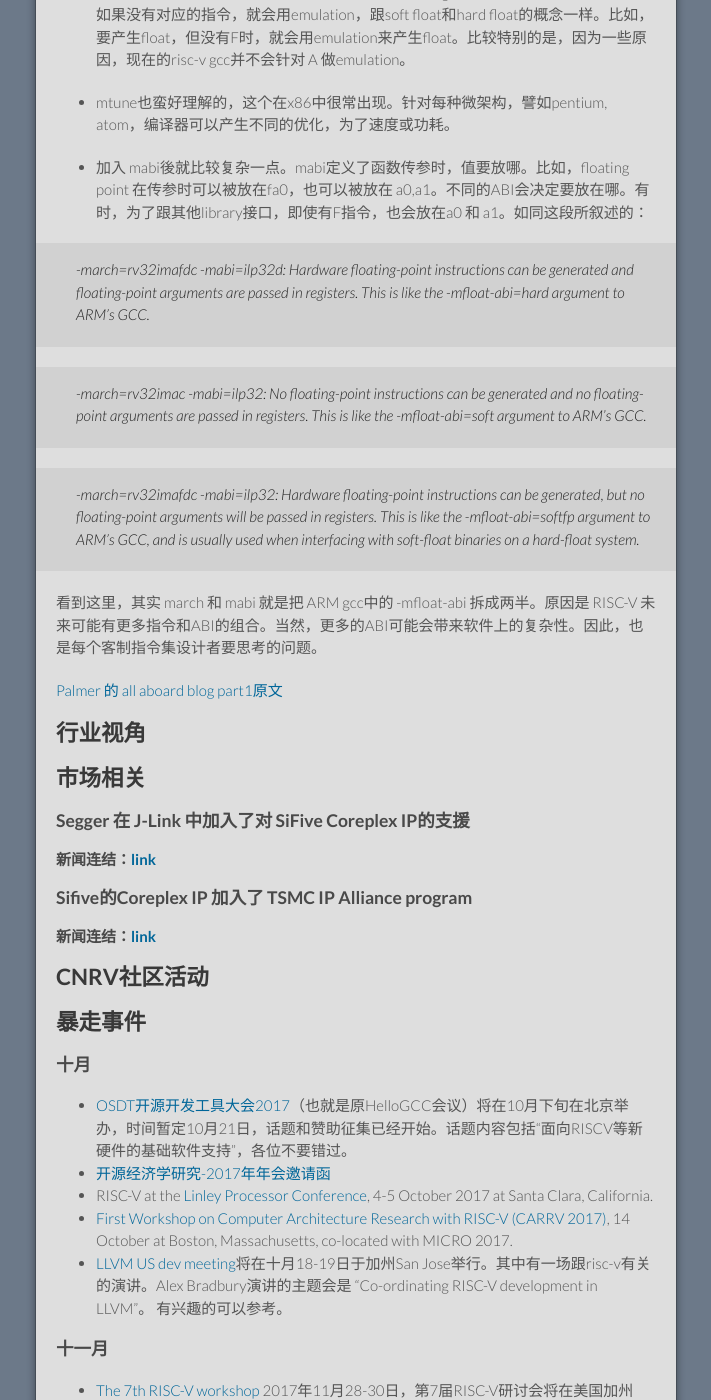
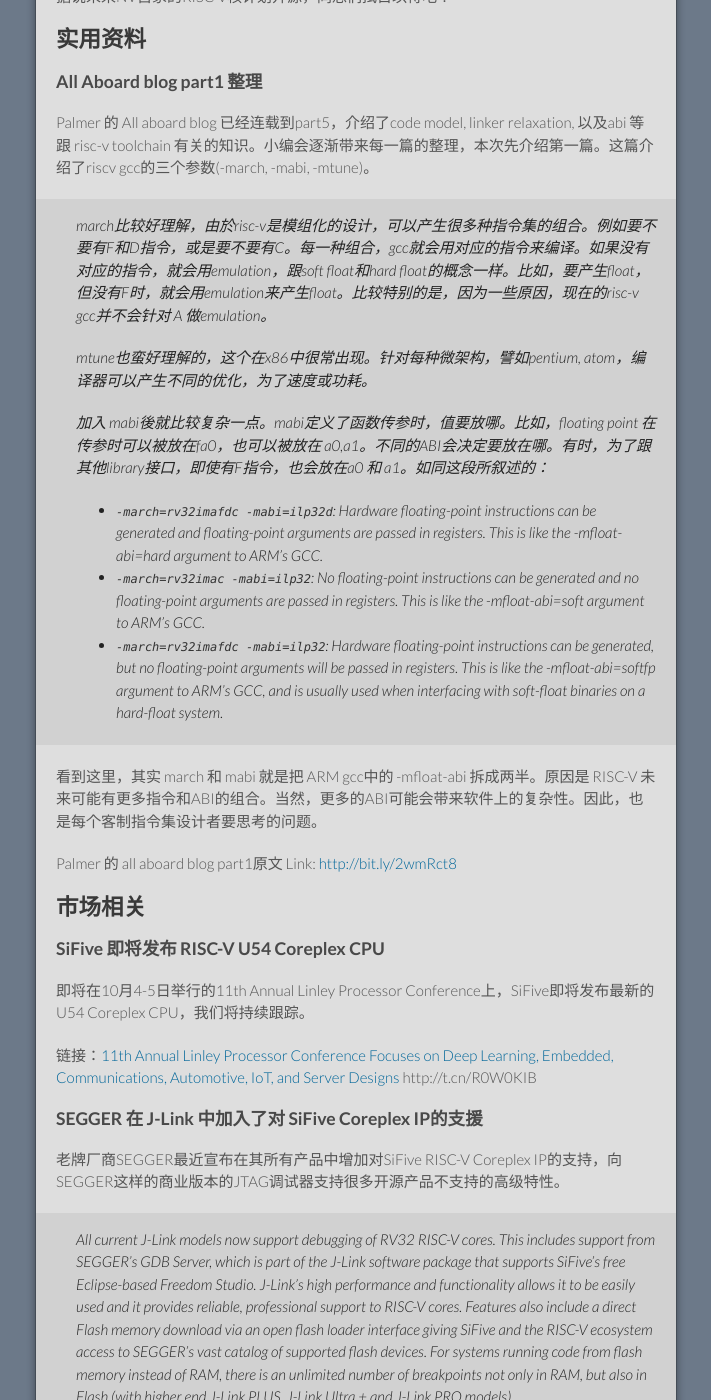
Before and after one commit to cnrv/home, a Jekyll site: the page built from bi-week-rpts/2017-09-28.md, in a window 1280 px wide and 1400 px high, scrolled down 4561 px. Shown: the whole window, without its empty margins (284-995 px from the left). Built offline with Jekyll 4.4.1, drawn with Linux system fonts in a browser that asks for light colours; Markdown is read by kramdown in place of the engine named in the settings; comment, search, counter and statistics services are not loaded; our own code applies the rules of GitHub Pages for plain Markdown files; some of the changed text lies outside the part shown.

Commit message:
add more news and better markdown.
Signed-off-by: Alex Guo <xfguo@credosemi.com.cn>

```diff
--- a/bi-week-rpts/2017-09-28.md
+++ b/bi-week-rpts/2017-09-28.md
@@ -72,11 +77,12 @@
 > Figure 3.15 below shows a 'Sample code for setting the 64-bit time comparand in RV32 assuming the registers live in a strongly ordered I/O region.'
 >
 > ~~~
->  	# New comparand is in a1:a0.
->         li t0, -1
->         sw t0, mtimecmp   # No smaller than old value.
->         sw a1, mtimecmp+4 # No smaller than new value.
->         sw a0, mtimecmp   # New value.
+> # New comparand is in a1:a0.
+>
+> li t0, -1
+> sw t0, mtimecmp   # No smaller than old value.
+> sw a1, mtimecmp+4 # No smaller than new value.
+> sw a0, mtimecmp   # New value.
 > ~~~
 
 相关讨论：[https://goo.gl/pPjwom](https://groups.google.com/a/groups.riscv.org/forum/#!msg/isa-dev/dVQVKx7f8eE/KsHJAw01CAAJ)
@@ -110,8 +116,10 @@
 - 虽然PA->cache set产生了多重映射，VA->cache set仍然是单映射。所有的cache读操作正常执行，写操操作时则检查所有的可能副本，将其去除(invalidate)。
 - 在页表分配时强制虚拟页表地址和物理页表地址的重叠部分相同，避免TLB结果和cache set不匹配问题。这种方法被称为page coloring。
 
-#### Rocket-Chip的问题：[https://git.io/v5jjF](https://github.com/freechipsproject/rocket-chip/issues/1008)
-#### 突破限制的方法：[CMU ECE-447 课件](https://www.ece.cmu.edu/~ece447/s13/lib/exe/fetch.php?media=onur-447-spring13-lecture24-advancedcaching-afterlecture.pdf)
+参考：
+
+- Rocket-Chip的问题：[https://git.io/v5jjF](https://github.com/freechipsproject/rocket-chip/issues/1008)
+- 突破限制的方法：[CMU ECE-447 课件 Link:http://bit.ly/2wlPrw8](https://www.ece.cmu.edu/~ece447/s13/lib/exe/fetch.php?media=onur-447-spring13-lecture24-advancedcaching-afterlecture.pdf)
 
 ## 代码更新
 
@@ -165,12 +173,14 @@
 这里还只是涉及两个处理器没有第三级缓存的缓存一致性实现，如果有了三级缓存，估计问题的复杂度还得高个数量级。
 也许真的应该在设计缓存一致性控制模块之前，先建立行为模型，用形式验证的方法先证明没有死锁状况。
 
-#### 具体讨论：[https://git.io/v5YAb](https://github.com/lowRISC/lowrisc-chip/issues/67)
-#### 问题修复：[https://git.io/v5pNi](https://github.com/lowRISC/uncore/pull/4)
-
-## 安全点评
+- 具体讨论：[https://git.io/v5YAb](https://github.com/lowRISC/lowrisc-chip/issues/67)
+- 问题修复：[https://git.io/v5pNi](https://github.com/lowRISC/uncore/pull/4)
 
 ## 微群热点
+
+最近NVIDIA开源了其AI加速器DLA，在群内引起了不少关注，更有不少同学开始通宵狂肯DLA代码，短短几天时间GitHub上就有16个Issues；NV的员工也是辛苦，三更半夜不睡觉连夜回答。DLA的开源事件最终的影响恐怕要数年之后才能看到，但是硬件/Silicon开源这股风已经停不下来了！
+
+据说未来NV自家的RISC-V核计划开源，同志们拭目以待吧！
 
 ## 实用资料
 
@@ -178,31 +188,42 @@
 
 Palmer 的 All aboard blog 已经连载到part5，介绍了code model, linker relaxation, 以及abi 等跟 risc-v toolchain 有关的知识。小编会逐渐带来每一篇的整理，本次先介绍第一篇。这篇介绍了riscv gcc的三个参数(-march, -mabi, -mtune)。
 
-- march比较好理解，由於risc-v是模组化的设计，可以产生很多种指令集的组合。例如要不要有F和D指令，或是要不要有C。每一种组合，gcc就会用对应的指令来编译。如果没有对应的指令，就会用emulation，跟soft float和hard float的概念一样。比如，要产生float，但没有F时，就会用emulation来产生float。比较特别的是，因为一些原因，现在的risc-v gcc并不会针对 A 做emulation。
-
-
-- mtune也蛮好理解的，这个在x86中很常出现。针对每种微架构，譬如pentium, atom，编译器可以产生不同的优化，为了速度或功耗。
-
-- 加入 mabi後就比较复杂一点。mabi定义了函数传参时，值要放哪。比如，floating point 在传参时可以被放在fa0，也可以被放在 a0,a1。不同的ABI会决定要放在哪。有时，为了跟其他library接口，即使有F指令，也会放在a0 和 a1。如同这段所叙述的：
-
-> -march=rv32imafdc -mabi=ilp32d: Hardware floating-point instructions can be generated and floating-point arguments are passed in registers. This is like the -mfloat-abi=hard argument to ARM’s GCC.
-
-> -march=rv32imac -mabi=ilp32: No floating-point instructions can be generated and no floating-point arguments are passed in registers. This is like the -mfloat-abi=soft argument to ARM’s GCC.
-
-> -march=rv32imafdc -mabi=ilp32: Hardware floating-point instructions can be generated, but no floating-point arguments will be passed in registers. This is like the -mfloat-abi=softfp argument to ARM’s GCC, and is usually used when interfacing with soft-float binaries on a hard-float system.
+> march比较好理解，由於risc-v是模组化的设计，可以产生很多种指令集的组合。例如要不要有F和D指令，或是要不要有C。每一种组合，gcc就会用对应的指令来编译。如果没有对应的指令，就会用emulation，跟soft float和hard float的概念一样。比如，要产生float，但没有F时，就会用emulation来产生float。比较特别的是，因为一些原因，现在的risc-v gcc并不会针对 A 做emulation。
+>
+> mtune也蛮好理解的，这个在x86中很常出现。针对每种微架构，譬如pentium, atom，编译器可以产生不同的优化，为了速度或功耗。
+>
+> 加入 mabi後就比较复杂一点。mabi定义了函数传参时，值要放哪。比如，floating point 在传参时可以被放在fa0，也可以被放在 a0,a1。不同的ABI会决定要放在哪。有时，为了跟其他library接口，即使有F指令，也会放在a0 和 a1。如同这段所叙述的：
+>
+> - `-march=rv32imafdc -mabi=ilp32d`: Hardware floating-point instructions can be generated and floating-point arguments are passed in registers. This is like the -mfloat-abi=hard argument to ARM’s GCC.
+> - `-march=rv32imac -mabi=ilp32`: No floating-point instructions can be generated and no floating-point arguments are passed in registers. This is like the -mfloat-abi=soft argument to ARM’s GCC.
+> - `-march=rv32imafdc -mabi=ilp32`: Hardware floating-point instructions can be generated, but no floating-point arguments will be passed in registers. This is like the -mfloat-abi=softfp argument to ARM’s GCC, and is usually used when interfacing with soft-float binaries on a hard-float system.
+>
 
 看到这里，其实 march 和 mabi 就是把 ARM gcc中的 -mfloat-abi 拆成两半。原因是 RISC-V 未来可能有更多指令和ABI的组合。当然，更多的ABI可能会带来软件上的复杂性。因此，也是每个客制指令集设计者要思考的问题。
 
-[Palmer 的 all aboard blog part1原文](https://www.sifive.com/blog/2017/08/14/all-aboard-part-1-compiler-args/)
-
-## 行业视角
+Palmer 的 all aboard blog part1原文 Link: [http://bit.ly/2wmRct8](https://www.sifive.com/blog/2017/08/14/all-aboard-part-1-compiler-args/)
 
 ## 市场相关
-### Segger 在 J-Link 中加入了对 SiFive Coreplex IP的支援
-#### 新闻连结：[link](https://www.sifive.com/posts/2017/09/19/segger-adds-support-for-sifives-coreplex-ip-to-its-industry-leading-j-link-debug-probe/)
+
+### SiFive 即将发布 RISC-V U54 Coreplex CPU
+
+即将在10月4-5日举行的11th Annual Linley Processor Conference上，SiFive即将发布最新的U54 Coreplex CPU，我们将持续跟踪。
+
+链接：[11th Annual Linley Processor Conference Focuses on Deep Learning, Embedded, Communications, Automotive, IoT, and Server Designs](http://www.linleygroup.com/uploads/pc17-press-release.pdf) http://t.cn/R0W0KIB
+
+### SEGGER 在 J-Link 中加入了对 SiFive Coreplex IP的支援
+
+老牌厂商SEGGER最近宣布在其所有产品中增加对SiFive RISC-V Coreplex IP的支持，向SEGGER这样的商业版本的JTAG调试器支持很多开源产品不支持的高级特性。
+
+> All current J-Link models now support debugging of RV32 RISC-V cores. This includes support from SEGGER’s GDB Server, which is part of the J-Link software package that supports SiFive’s free Eclipse-based Freedom Studio. J-Link’s high performance and functionality allows it to be easily used and it provides reliable, professional support to RISC-V cores. Features also include a direct Flash memory download via an open flash loader interface giving SiFive and the RISC-V ecosystem access to SEGGER’s vast catalog of supported flash devices. For systems running code from flash memory instead of RAM, there is an unlimited number of breakpoints not only in RAM, but also in Flash (with higher end J-Link PLUS, J-Link Ultra + and J-Link PRO models).
+
+Link: [http://t.cn/R0W0RHl](https://www.sifive.com/posts/2017/09/19/segger-adds-support-for-sifives-coreplex-ip-to-its-industry-leading-j-link-debug-probe/)
 
 ### Sifive的Coreplex IP 加入了 TSMC IP Alliance program
-#### 新闻连结：[link](https://www.design-reuse.com/news/42777/sifive-tsmc-ip-alliance-program.html)
+
+> “Acceptance into the TSMC IP Alliance is an honor and a significant validation not only of SiFive, but of the RISC-V architecture as a whole,” said Jack Kang, vice president of Product and Business Development, SiFive. “Having the SiFive Coreplex IP platform available through the program makes designing a chip based on the latest in open source hardware even easier. We look forward to continued collaboration with TSMC and the other members of the IP Alliance ecosystem.”
+
+Link: [http://t.cn/R0WOzlM](https://www.design-reuse.com/news/42777/sifive-tsmc-ip-alliance-program.html)
 
 ## CNRV社区活动
 
```
Also changed, not shown: other parts of bi-week-rpts/2017-09-28.md (+11 -6 lines).
